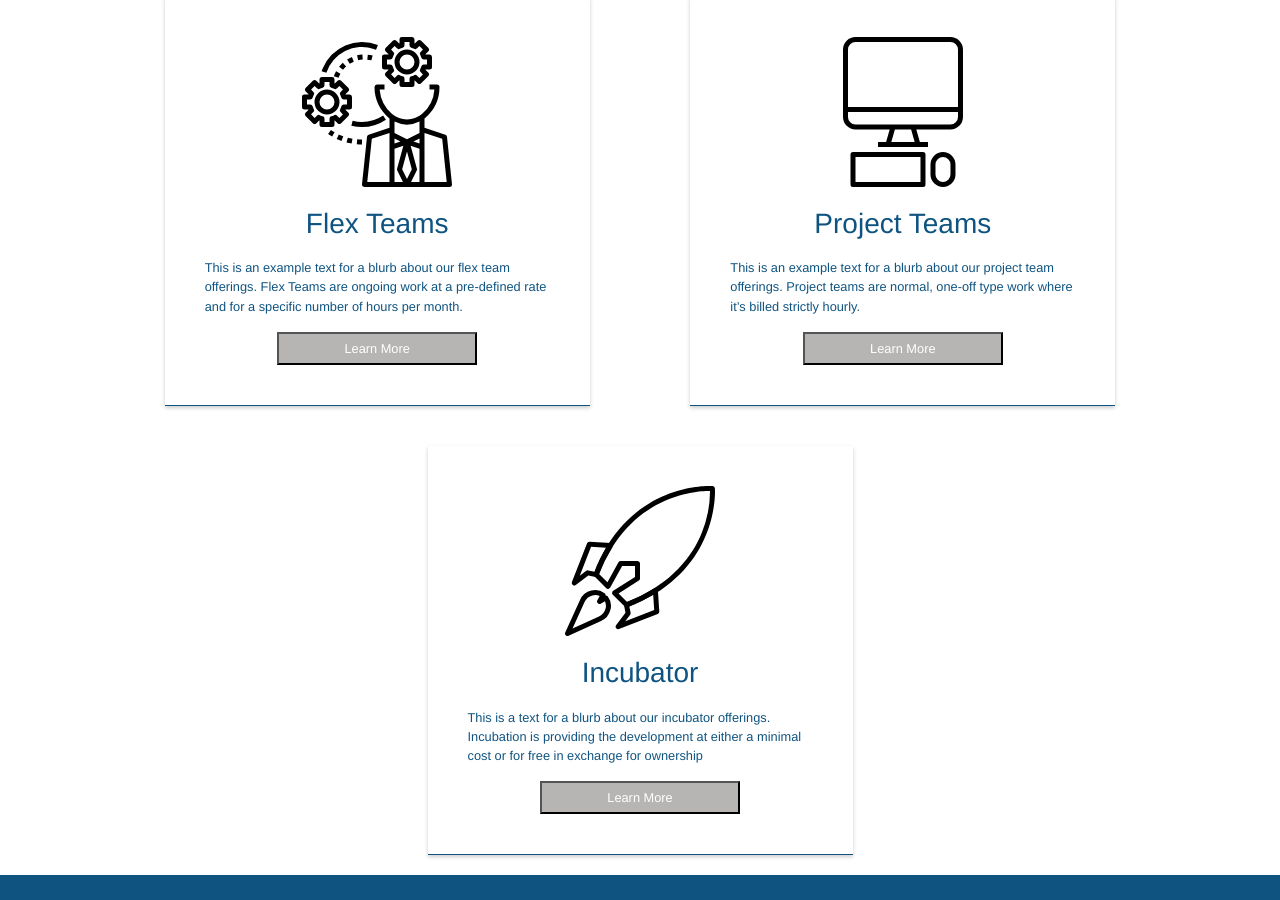
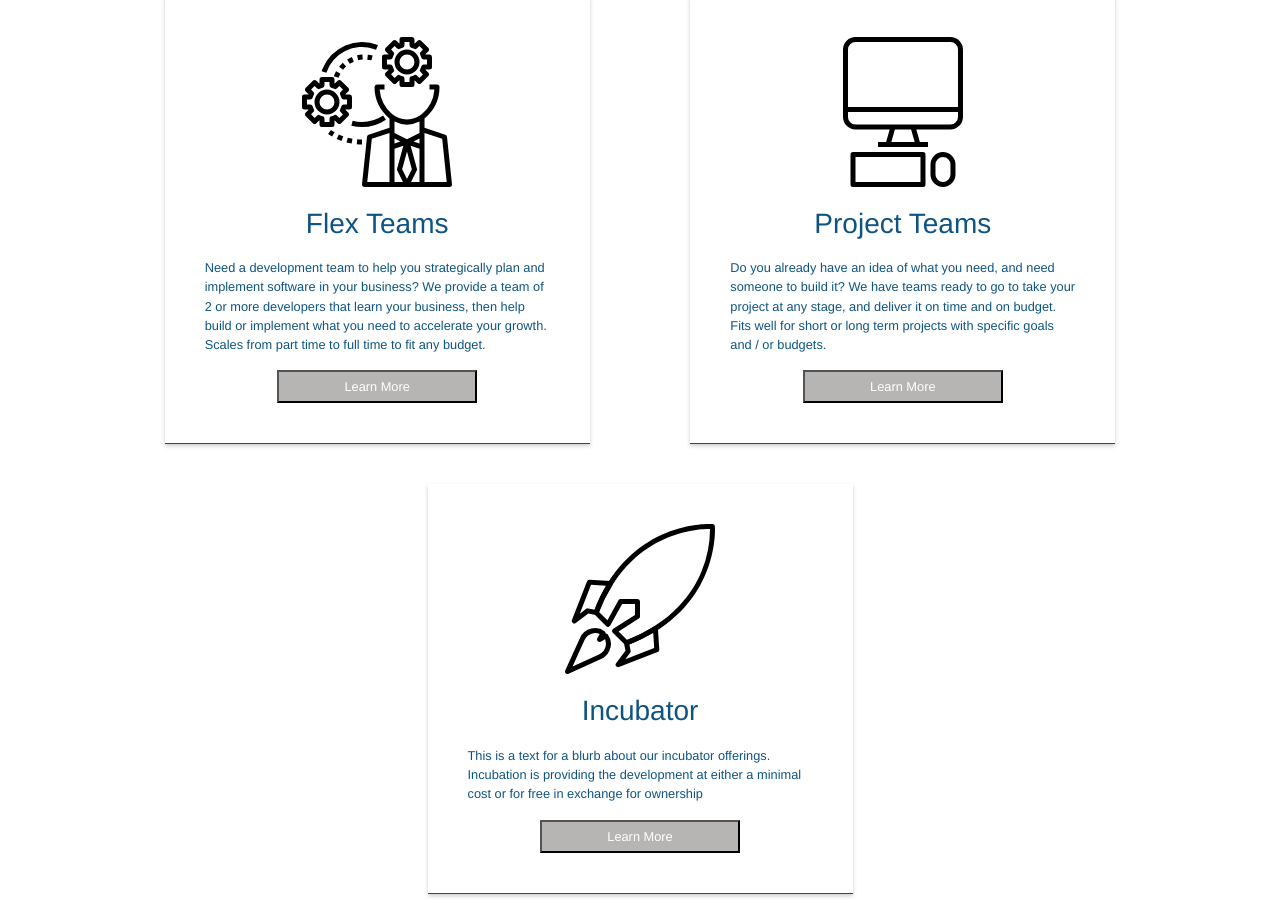
Before and after one commit to seven-hills-technology/seven-hills-technology.github.io, a Jekyll site: the page built from index.md, in a window 1280 px wide and 900 px high, scrolled down 364 px. Built offline with Jekyll 4.4.1, drawn with Linux system fonts in a browser that asks for light colours; nearby versions of some CDN libraries.

Commit message:
copy updates

```diff
--- a/index.md
+++ b/index.md
@@ -14,13 +14,13 @@ layout: default
         <div class="sh-product sh-product-flex-teams">
             <div class="sh-product-image"></div>
             <h3>Flex Teams</h3>
-            <p>This is an example text for a blurb about our flex team offerings. Flex Teams are ongoing work at a pre-defined rate and for a specific number of hours per month.</p>
+            <p>Need a development team to help you strategically plan and implement software in your business? We provide a team of 2 or more developers that learn your business, then help build or implement what you need to accelerate your growth. Scales from part time to full time to fit any budget.</p>
             <a href="#"><button class="sh-button">Learn More</button></a>
         </div>
         <div class="sh-product sh-product-project-teams">
             <div class="sh-product-image"></div>
             <h3>Project Teams</h3>
-            <p>This is an example text for a blurb about our project team offerings. Project teams are normal, one-off type work where it’s billed strictly hourly.</p>
+            <p>Do you already have an idea of what you need, and need someone to build it? We have teams ready to go to take your project at any stage, and deliver it on time and on budget. Fits well for short or long term projects with specific goals and / or budgets.</p>
             <a href="#"><button class="sh-button">Learn More</button></a>
         </div>
         <div class="sh-product sh-product-incubator">
```
